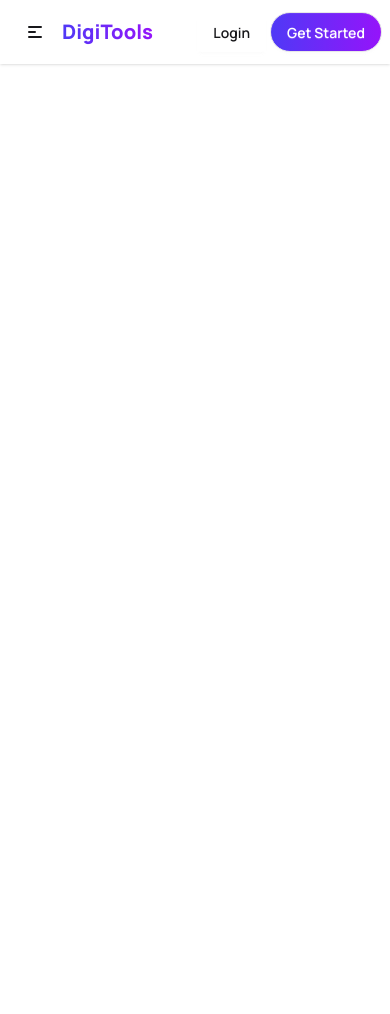
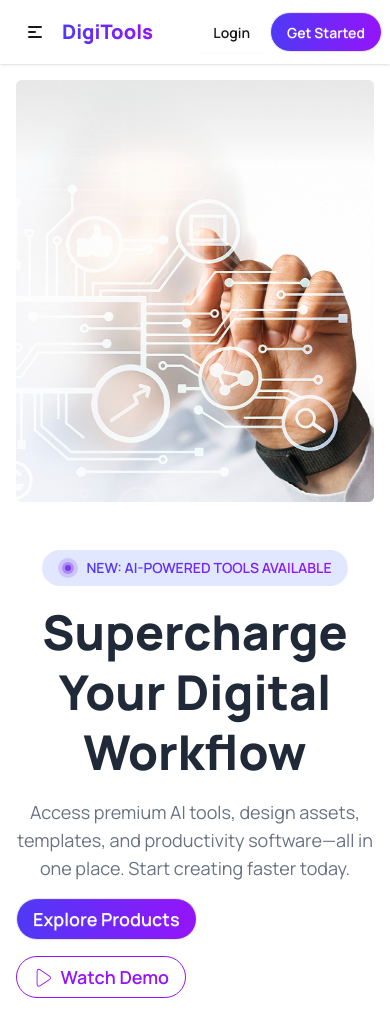
Before and after one commit to shSalman009/PH-Assignment-06, a React (Vite) app: page / in a window 390 px wide. Before the commit the page ends 844 px from the top, so only its background shows below. Built offline with nearby package versions, Linux system fonts and the light colour scheme.

Commit message:
feat: implement responsive banner

```diff
--- a/src/App.jsx
+++ b/src/App.jsx
@@ -1,10 +1,12 @@
 import { useState } from "react";
 import Navbar from "./components/Navbar";
+import Banner from "./components/Banner";
 
 function App() {
   return (
     <>
       <Navbar />
+      <Banner />
     </>
   );
 }
--- /dev/null
+++ b/src/components/Banner.jsx
@@ -0,0 +1,50 @@
+import { CiPlay1 } from "react-icons/ci";
+import bannerImage from "../assets/banner.png";
+
+function Banner() {
+  return (
+    <div className="hero min-h-screen">
+      <div className="container mx-auto px-4 flex flex-col lg:flex-row-reverse items-center justify-between gap-12 py-4 md:py-12">
+        <div className="w-full lg:w-1/2 flex justify-center lg:justify-end">
+          <img src={bannerImage} className="max-w-full" alt="" />
+        </div>
+
+        <div className="w-full lg:w-1/2 flex flex-col items-center lg:items-start text-left">
+          <div className="flex items-center gap-2 px-4 py-2 rounded-full bg-[#E1E7FF] mb-4">
+            <div className="relative flex items-center justify-center w-5 h-5">
+              <span className="absolute inline-flex w-full h-full rounded-full opacity-20 bg-[#7C3AED]"></span>
+              <span className="absolute inline-flex w-3 h-3 rounded-full opacity-40 bg-[#7C3AED]"></span>
+              <span className="relative inline-flex w-1.5 h-1.5 rounded-full bg-[#7C3AED]"></span>
+            </div>
+            <span className="text-sm font-semibold uppercase text-gradient">
+              New: AI-Powered Tools Available
+            </span>
+          </div>
+
+          <h1 className="text-5xl xl:text-7xl font-extrabold text-[#1F2937] leading-tight text-center lg:text-left">
+            Supercharge Your <br className="lg:block hidden" />
+            Digital Workflow
+          </h1>
+
+          <p className="py-4 text-lg text-gray-500 lg:max-w-lg text-center lg:text-left">
+            Access premium AI tools, design assets, templates, and productivity
+            software—all in one place. Start creating faster today.
+          </p>
+
+          <div className="flex flex-wrap gap-4">
+            <button className="btn-primary-custom btn-lg py-5">
+              Explore Products
+            </button>
+
+            <button className="btn-secondary-custom btn-lg py-5">
+              <CiPlay1 className="size-[1.2em]" />
+              Watch Demo
+            </button>
+          </div>
+        </div>
+      </div>
+    </div>
+  );
+}
+
+export default Banner;
--- a/src/index.css
+++ b/src/index.css
@@ -34,4 +34,5 @@
 }
 
 .btn-secondary-custom {
+  @apply btn btn-outline rounded-full border-[#9514fa] text-[#9514fa];
 }
```
